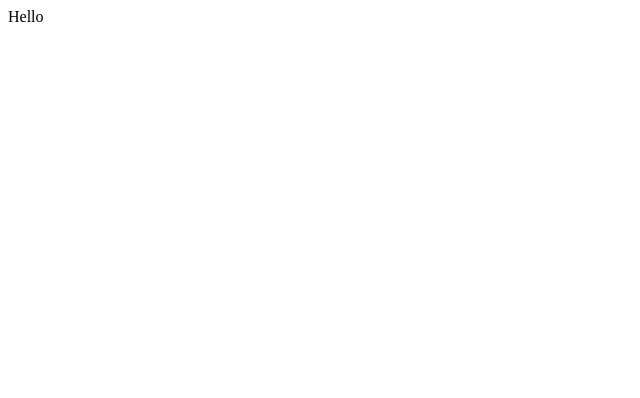
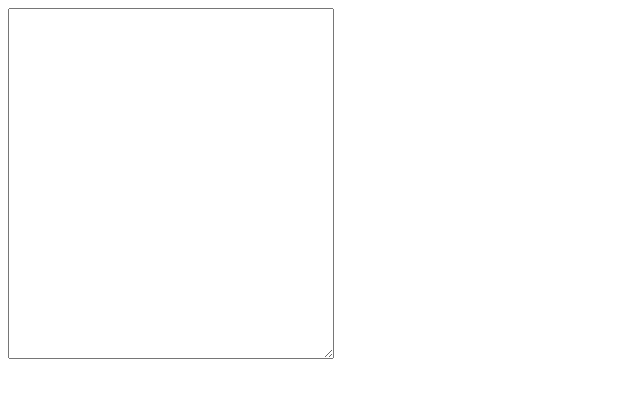
Before and after one commit to gldnpz17/TextEditor, a Next.js app: page / in a window 1280 px wide. Shown: the top 398 px of the page, without its empty margins (0-640 px from the left). Built offline with nearby package versions, Linux system fonts and the light colour scheme.

Commit message:
Implemented the application.

```diff
--- a/application/DateTimeService.ts
+++ b/application/DateTimeService.ts
@@ -13,8 +13,15 @@ class MockDateTimeService implements DateTimeService {
   }
 }
 
+class DateTimeServiceImpl implements DateTimeService {
+  getNow = (): Date => {
+    return new Date()
+  }
+}
+
 export {
-  MockDateTimeService
+  MockDateTimeService,
+  DateTimeServiceImpl
 }
 
 export type {
--- /dev/null
+++ b/components/Editor.tsx
@@ -0,0 +1,83 @@
+import { Dispatch, useEffect, useRef, useState } from "react"
+import { DateTimeServiceImpl } from "../application/DateTimeService"
+import { Snapshot } from "../application/Document"
+import { LocalStorageSavingStrategy } from "../application/SavingStrategy"
+
+const useRerender = () => {
+  const [_, setState] = useState(0)
+  return () => setState(Math.random())
+}
+
+type KeyState = 'up' | 'down'
+
+const Editor = () => {
+  const [previewSnapshot, setPreviewSnapshot] = useState<Snapshot>(null)
+  const { current: dateTimeService } = useRef(new DateTimeServiceImpl())
+  const { current: savingStrategy } = useRef(new LocalStorageSavingStrategy(dateTimeService))
+  const { current: doc } = useRef(savingStrategy.load())
+
+  const rerender = useRerender()
+
+  useEffect(() => {
+    doc.setSavingStrategy(savingStrategy)
+
+    document.addEventListener('keydown', e => {
+      const isCorrectCombination = e.ctrlKey && e.key === 's'
+      if (!isCorrectCombination) return
+      e.preventDefault()
+      doc.commit()
+      doc.save()
+      rerender()
+    })
+  }, [])
+
+  return (
+    <div style={{ width: "30rem", maxWidth: "100%", display: "flex" }}>
+      {!previewSnapshot && (
+        <textarea
+          style={{ width: "20rem" }}
+          value={doc.getText()}
+          rows={23}
+          onChange={(e) => {
+            doc.setText(e.target.value)
+            doc.save()
+            rerender()
+          }}
+        />
+      )}
+      {previewSnapshot && (
+        <div>
+          <div style={{ display: "flex" }}>
+            <div style={{ flexGrow: 1 }}>Restore snapshot?</div>
+            <button
+              onClick={() => {
+                doc.restore(previewSnapshot)
+                doc.save()
+                rerender()
+                setPreviewSnapshot(null)
+              }}
+            >
+                Yes
+            </button>
+            <button onClick={() => setPreviewSnapshot(null)}>No</button>
+          </div>
+          <textarea
+            style={{ width: "20rem", display: "block" }}
+            value={previewSnapshot.text}
+            rows={22}
+            disabled
+          />
+        </div>
+      )}
+      <div style={{ display: "flex", flexDirection: "column" }}>
+        {doc.snapshots.map(snapshot => (
+          <button onClick={() => setPreviewSnapshot(snapshot)}>
+            {snapshot.timestamp.toLocaleString()}
+          </button>
+        ))}
+      </div>
+    </div>
+  )
+}
+
+export default Editor
--- a/pages/index.tsx
+++ b/pages/index.tsx
@@ -1,5 +1,9 @@
+import dynamic from "next/dynamic";
+
+const DynamicEditor = dynamic(() => import('../components/Editor'), { ssr: false });
+
 export default function Home() {
   return (
-    <div>Hello</div>
+    <DynamicEditor />
   )
 }
```
